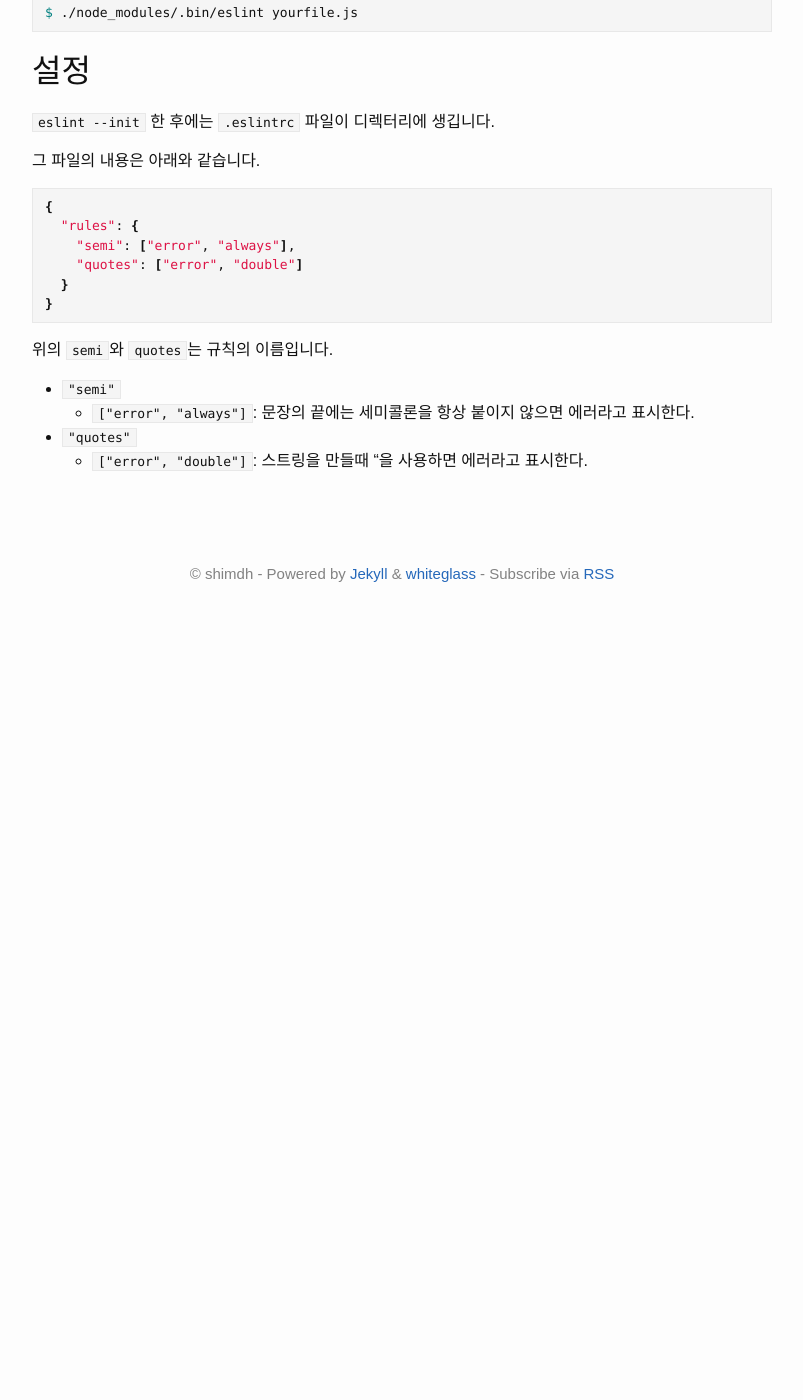
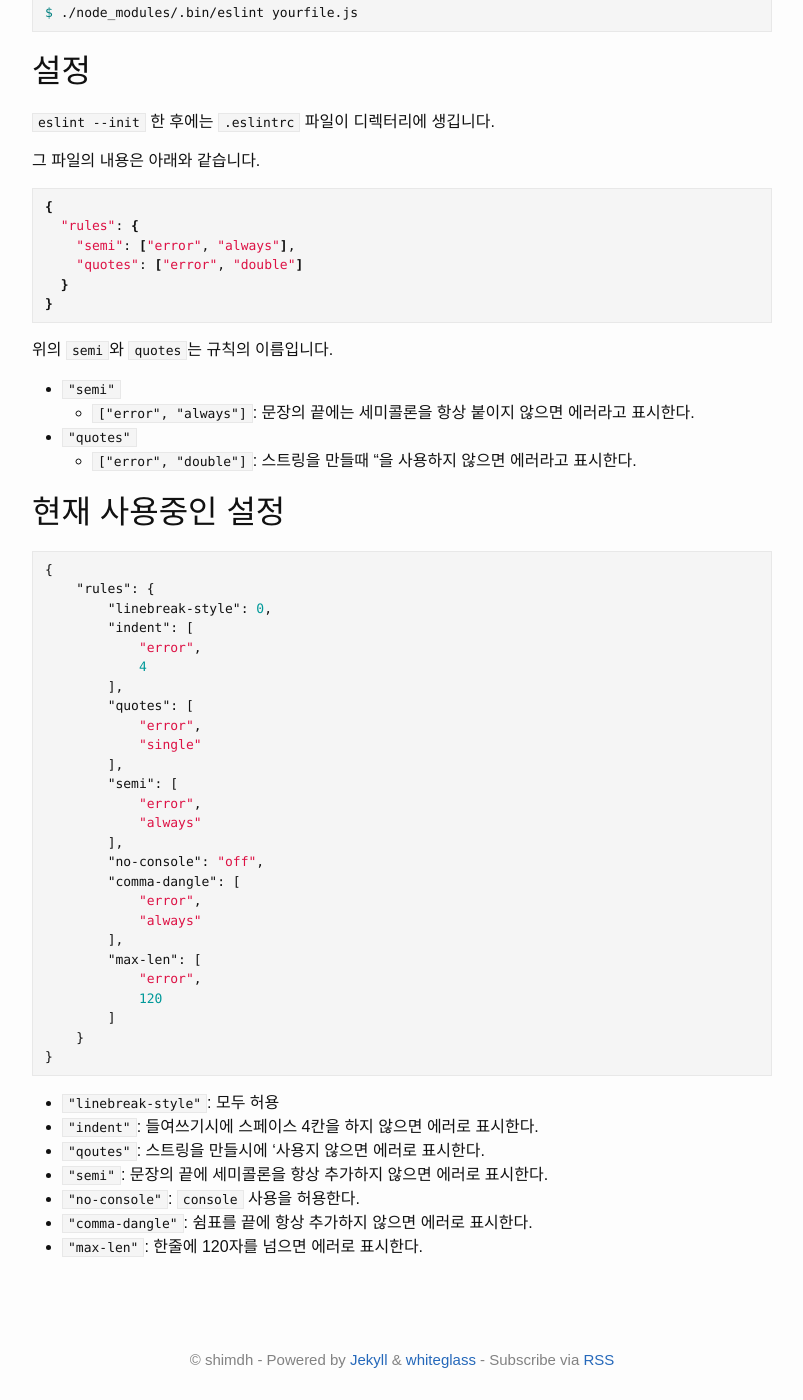
Before and after one commit to yous/whiteglass, a Jekyll site: the page built from _posts/2017-10-18-eslint.md, in a window 1280 px wide and 1400 px high, scrolled down 753 px. Shown: the whole window, without its empty margins (238-1041 px from the left). Built offline with Jekyll 4.4.1, drawn with Linux system fonts in a browser that asks for light colours; before the commit the page ends 1383 px from its top, so only the background shows below that.

Commit message:
added current config

````diff
--- a/_posts/2017-10-18-eslint.md
+++ b/_posts/2017-10-18-eslint.md
@@ -58,4 +58,47 @@ $ ./node_modules/.bin/eslint yourfile.js
 * `"semi"`
   * `["error", "always"]`: 문장의 끝에는 세미콜론을 항상 붙이지 않으면 에러라고 표시한다.
 * `"quotes"`
-  * `["error", "double"]`:  스트링을 만들때 "을 사용하면 에러라고 표시한다.
+  * `["error", "double"]`:  스트링을 만들때 "을 사용하지 않으면 에러라고 표시한다.
+
+
+
+## 현재 사용중인 설정
+
+```json
+{
+    "rules": {
+        "linebreak-style": 0,
+        "indent": [
+            "error",
+            4
+        ],
+        "quotes": [
+            "error",
+            "single"
+        ],
+        "semi": [
+            "error",
+            "always"
+        ],
+        "no-console": "off",
+        "comma-dangle": [
+            "error",
+            "always"
+        ],
+        "max-len": [
+            "error",
+            120
+        ]
+    }
+}
+```
+
+
+
+- `"linebreak-style"`: 모두 허용
+- `"indent"`: 들여쓰기시에 스페이스 4칸을 하지 않으면 에러로 표시한다.
+- `"qoutes"`:  스트링을 만들시에 '사용지 않으면 에러로 표시한다.
+- `"semi"`: 문장의 끝에 세미콜론을 항상 추가하지 않으면 에러로 표시한다.
+- `"no-console"`: `console` 사용을 허용한다.
+- `"comma-dangle"`: 쉼표를 끝에 항상 추가하지 않으면 에러로 표시한다.
+- `"max-len"`: 한줄에 120자를 넘으면 에러로 표시한다.
````
